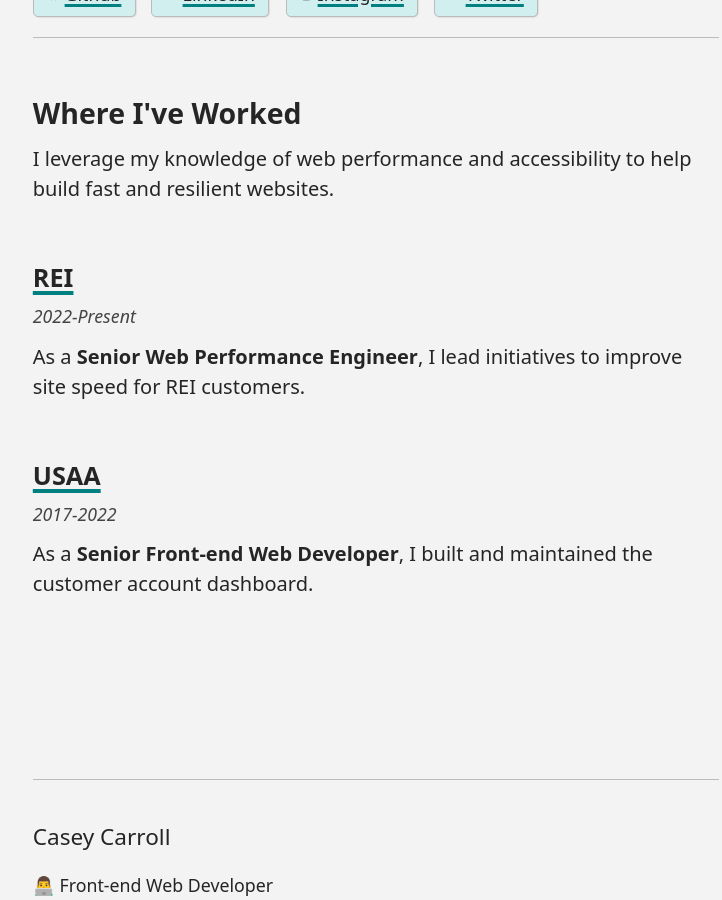
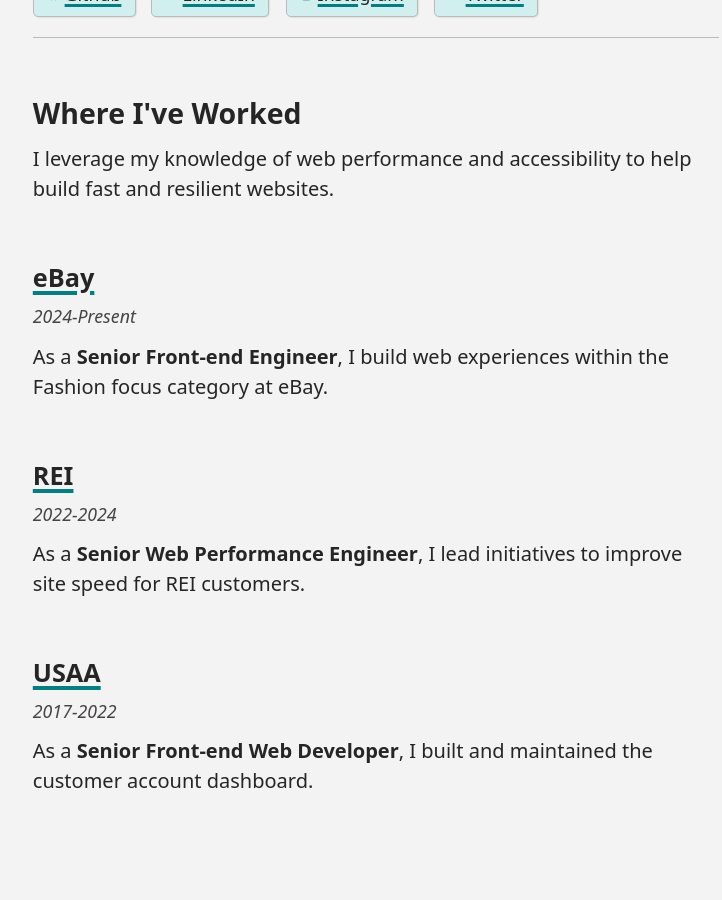
Before and after one commit to caseycarroll/caseycarroll.github.io, a Jekyll site: the page built from index.html, in a window 1280 px wide and 900 px high, scrolled down 542 px. Shown: the whole window, without its empty margins (264-986 px from the left). Built offline with Jekyll 4.4.1, drawn with Linux system fonts in a browser that asks for light colours.

Commit message:
Update job list

```diff
--- a/index.html
+++ b/index.html
@@ -49,7 +49,9 @@ link: home
 
 <h2>Where I've Worked</h2>
 <p>I leverage my knowledge of web performance and accessibility to help build fast and resilient websites. </p>
-<h3><a href="www.rei.com">REI</a> <span class="subheader">2022-Present</span></h3>
+<h3><a href="www.ebay.com">eBay</a> <span class="subheader">2024-Present</span></h3>
+<p>As a <b>Senior Front-end Engineer</b>, I build web experiences within the Fashion focus category at eBay.</p>
+<h3><a href="www.rei.com">REI</a> <span class="subheader">2022-2024</span></h3>
 <p>As a <b>Senior Web Performance Engineer</b>, I lead initiatives to improve site speed for REI customers.</p>
 <h3><a href="www.usaa.com">USAA</a> <span class="subheader">2017-2022</span></h3>
 <p>As a <b>Senior Front-end Web Developer</b>, I built and maintained the customer account dashboard.</p>
```
